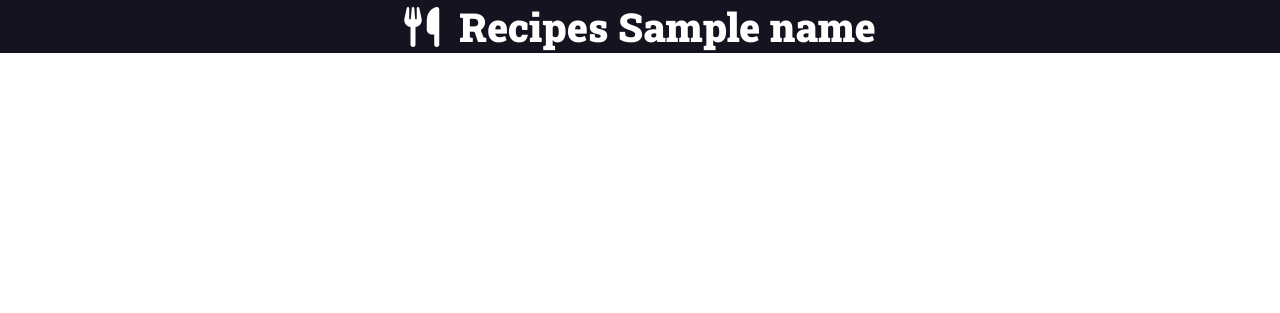
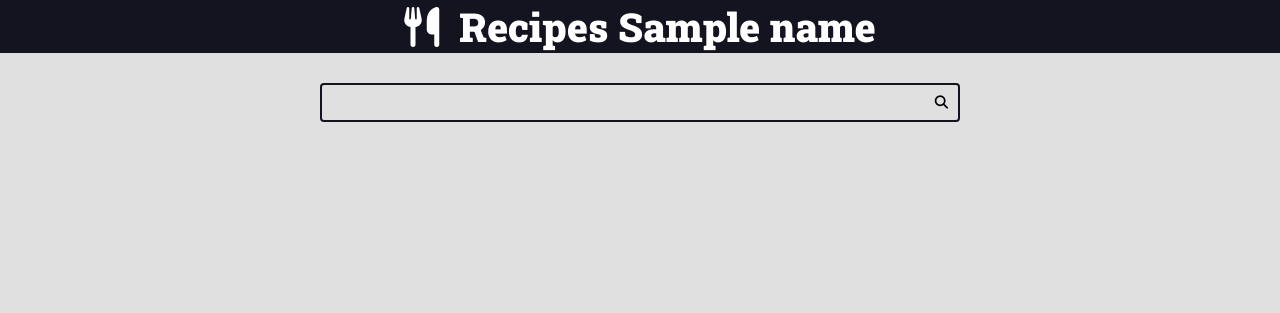
Before and after one commit to codezeron/curso-django-proj1, a Django app: template recipes/templates/recipes/pages/home.html in a window 1280 px wide. Shown: the top 313 px of the page. Run offline with Django 4.2, Linux system fonts and the light colour scheme; the template is opened without the code that fills it: most values are stand-ins (such as "Sample title", 1, 10 or a date in 2020).

Commit message:
💎 - style: aula 30

```diff
--- a/recipes/templates/recipes/pages/home.html
+++ b/recipes/templates/recipes/pages/home.html
@@ -1,16 +1,15 @@
 {% include 'recipes/partials/head.html' %}
 
   <body>
-    <header class="main-header-container">
-        <div class="main-header-container">
-            <h1>
-                <a class="main-logo" href="/">
-                    <i class="fas fa-utensils main-logo-icon"></i>
-                    <span class="main-logo-text">Recipes {{name}}</span>
-                </a>
-            </h1>
-        </div>
-    </header>
+    {% include 'recipes/partials/header.html' %}
 
+    <div class="search-container">
+      <div class="container">
+        <form action="" class="search-form">
+          <input type="search" name="search" class="search-input">
+          <button class="search-button" type="submit"><i class="fas fa-search"></i></button>
+        </form>
+      </div>
+    </div>
   </body>
 </html>
--- a/recipes/templates/recipes/partials/head.html
+++ b/recipes/templates/recipes/partials/head.html
@@ -15,9 +15,9 @@
     integrity="sha512-yDUXOUWwbHH4ggxueDnC5vJv4tmfySpVdIcN1LksGZi8W8EVZv4uKGrQc0pVf66zS7LDhFJM7Zdeow1sw1/8Jw=="
     crossorigin="anonymous" referrerpolicy="no-referrer" />
 
-    <link rel="preconnect" href="https://fonts.googleapis.com">
-    <link rel="preconnect" href="https://fonts.gstatic.com" crossorigin>
-    <link href="https://fonts.googleapis.com/css2?family=Roboto+Slab:wght@900&display=swap" rel="stylesheet">
+  <link rel="preconnect" href="https://fonts.googleapis.com">
+  <link rel="preconnect" href="https://fonts.gstatic.com" crossorigin>
+  <link href="https://fonts.googleapis.com/css2?family=Roboto+Slab:wght@900&display=swap" rel="stylesheet">
 
 
   <title>Recipes</title>
@@ -81,9 +81,15 @@
     body {
       font-size: 1.6rem;
       font-family: var(--font-primary);
+      background-color: var(--color-gray-1);
     }
 
-    h1,h2,h3,h4,h5,h6{
+    h1,
+    h2,
+    h3,
+    h4,
+    h5,
+    h6 {
       font-family: var(--font-headings);
     }
 
@@ -110,8 +116,52 @@
 
     }
 
-    .main-logo-icon{
+    .main-logo-icon {
       margin-right: 2rem;
+    }
+
+    .search-form {
+      border: .2rem solid var(--color-primary-dark);
+      max-width: 64rem;
+      margin: 0 auto;
+      border-radius: .4rem;
+      position: relative;
+      transition: all 300ms ease-in-out;
+    }
+
+    .search-input,
+    .search-button {
+      border: none;
+      background: none;
+      outline: none;
+      padding: 1rem;
+    }
+
+    .search-input {
+      width: 100%;
+      padding-right: 3rem;
+    }
+
+    .search-button {
+      top: 0;
+      right: 0;
+      position: absolute;
+    }
+
+    .search-button:focus {
+      outline: 1px solid #EA4C89;
+      box-sizing: border-box;
+      background-color: rgba(241, 108, 217, 0.1);
+    }
+
+    .search-form:focus-within {
+      background-color: var(--color-white);
+      border-color: var(--color-primary);
+      box-shadow: rgba(0, 0, 0, 0.35) 0px 5px 15px;
+    }
+
+    .search-form:focus-within .search-button {
+      color: var(--color-primary);
     }
   </style>
 </head>
--- /dev/null
+++ b/recipes/templates/recipes/partials/header.html
@@ -0,0 +1,10 @@
+<header class="main-header-container">
+    <div class="main-header-container">
+        <h1>
+            <a class="main-logo" href="/">
+                <i class="fas fa-utensils main-logo-icon"></i>
+                <span class="main-logo-text">Recipes {{name}}</span>
+            </a>
+        </h1>
+    </div>
+</header>
```
